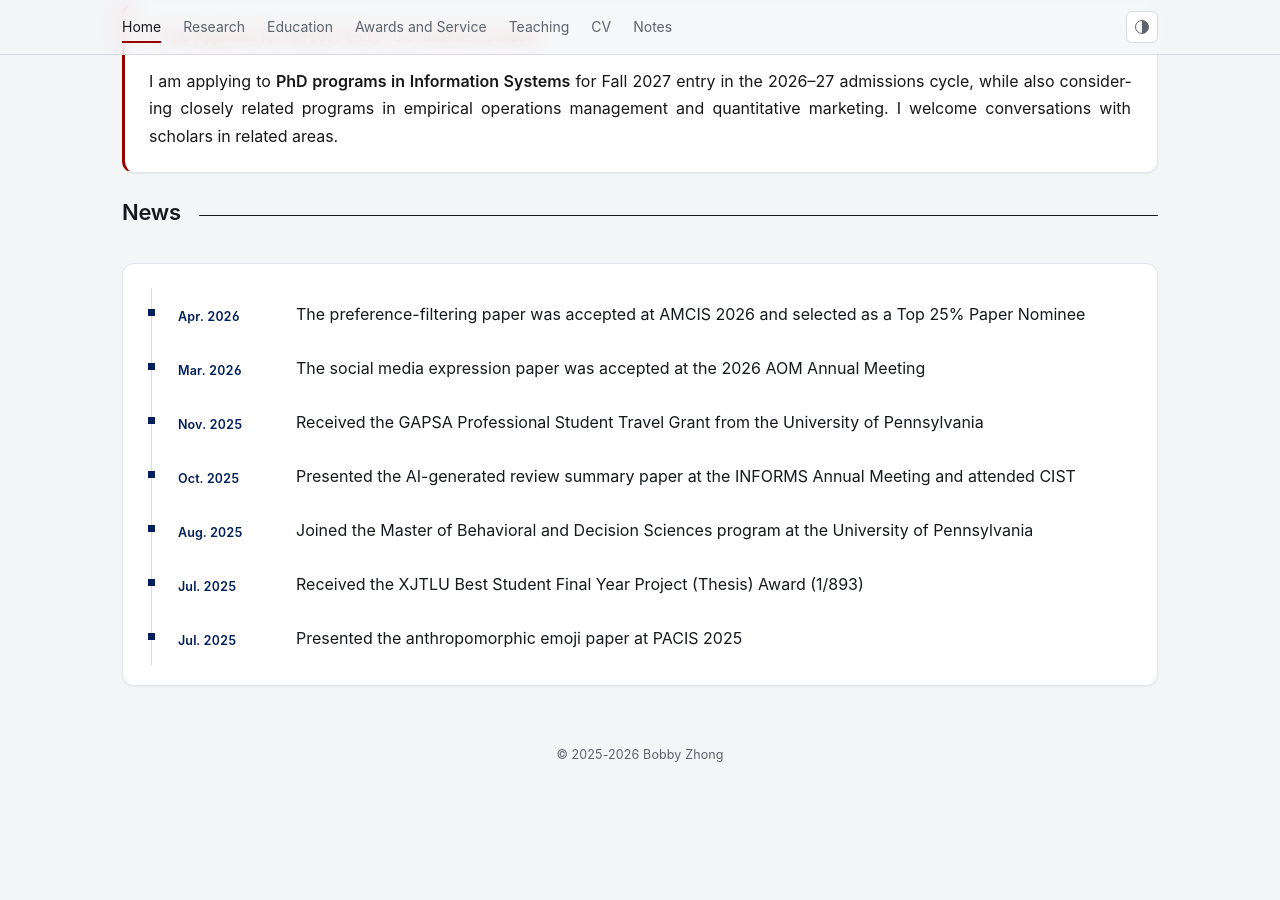
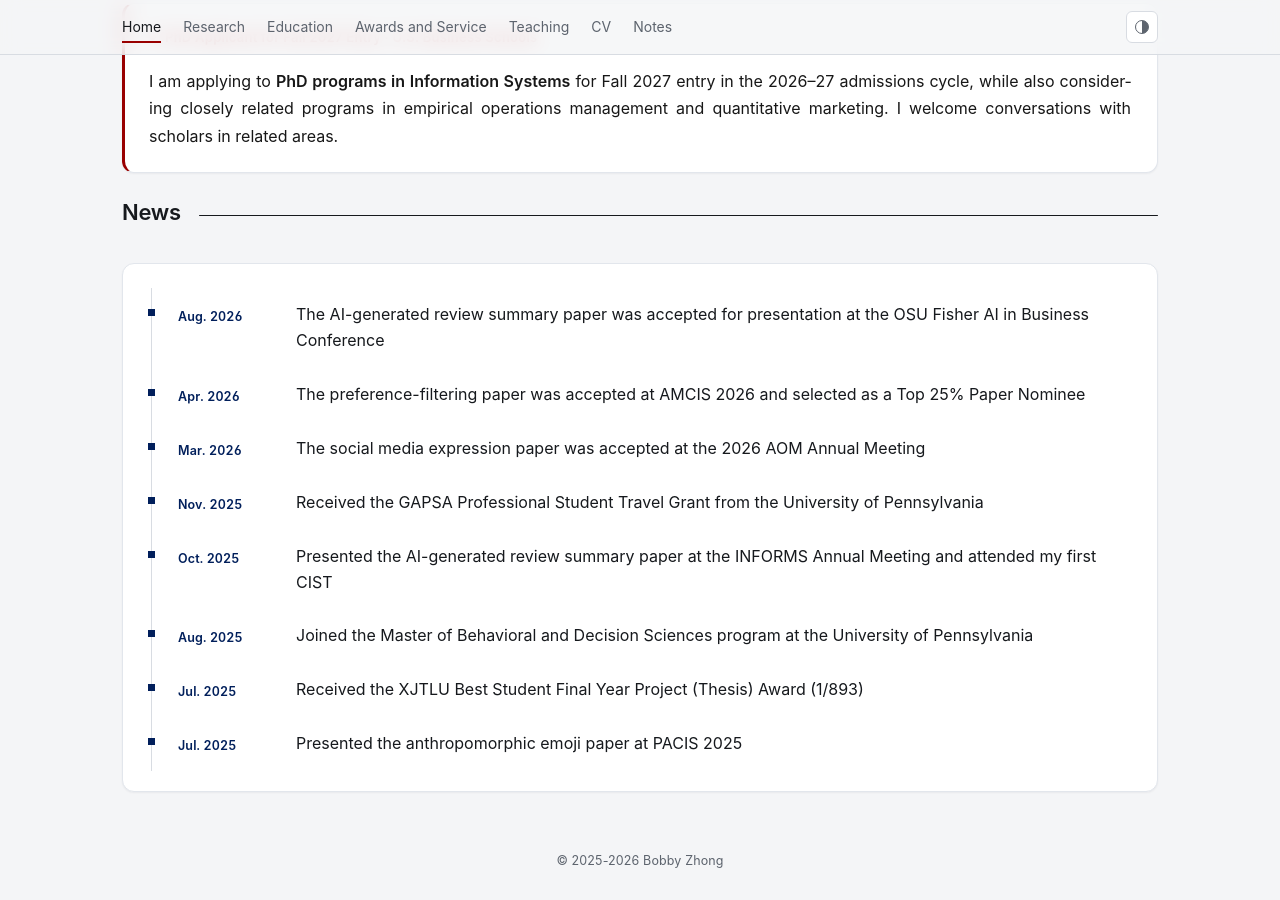
Before and after one commit to bobbyZhong10/bobbyzhong10.github.io, a Jekyll site: the page built from _pages/about.md, in a window 1280 px wide and 900 px high, scrolled down 768 px. Built offline with Jekyll 4.4.1, drawn with Linux system fonts in a browser that asks for light colours; some web fonts are replaced; before the commit the page ends 1562 px from its top, so only the background shows below that.

Commit message:
paper update

```diff
--- a/_pages/about.md
+++ b/_pages/about.md
@@ -26,6 +26,11 @@ My research lies in the economics of information systems. I study digital platfo
   </div>
   <div class="news-list">
     <article class="news-item">
+      <div class="news-item__date">Aug. 2026</div>
+      <div class="news-item__type">Paper</div>
+      <div class="news-item__body">The AI-generated review summary paper was accepted for presentation at the OSU Fisher AI in Business Conference</div>
+    </article>
+    <article class="news-item">
       <div class="news-item__date">Apr. 2026</div>
       <div class="news-item__type">Paper</div>
       <div class="news-item__body">The preference-filtering paper was accepted at AMCIS 2026 and selected as a Top 25% Paper Nominee</div>
@@ -43,7 +48,7 @@ My research lies in the economics of information systems. I study digital platfo
     <article class="news-item">
       <div class="news-item__date">Oct. 2025</div>
       <div class="news-item__type">Talk</div>
-      <div class="news-item__body">Presented the AI-generated review summary paper at the INFORMS Annual Meeting and attended CIST</div>
+      <div class="news-item__body">Presented the AI-generated review summary paper at the INFORMS Annual Meeting and attended my first CIST</div>
     </article>
     <article class="news-item">
       <div class="news-item__date">Aug. 2025</div>
```
Also changed, not shown: _pages/research-projects.md (+5 -4 lines).
